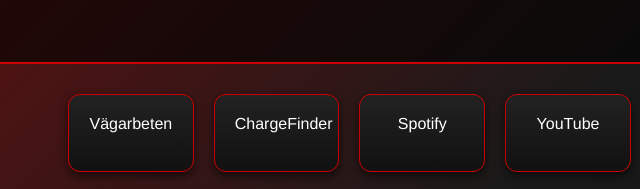
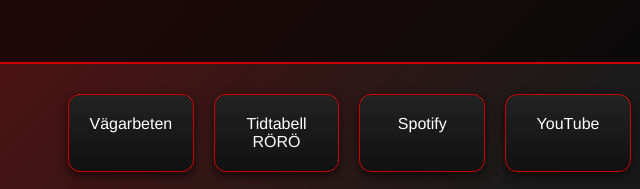
Before and after one commit to skopat/Tesla2, a plain HTML site: page index.html in a window 1280 px wide. Shown: the top 189 px of the page, 72-712 px from the left. Drawn offline with Linux system fonts and the light colour scheme.

Commit message:
Update index.html

```diff
--- a/index.html
+++ b/index.html
@@ -95,7 +95,7 @@
 <div class="container">
     <div class="button-grid">
         <a href="https://www.trafikverket.se/trafikinformation/vag/?map_x=452262.4846&map_y=6402327.1977&map_z=5&map_l=101100000000000" class="btn">Vägarbeten</a>
-        <a href="#" class="btn">ChargeFinder</a>
+        <a href="https://www.trafikverket.se/contentassets/5ff05e77bb514ea8af1ecaf496895324/turlistor-17-juni/ordinarie-turlista---vardag-och-helg.pdf" class="btn">Tidtabell RÖRÖ</a>
         <a href="#" class="btn">Spotify</a>
         <a href="#" class="btn">YouTube</a>
         <a href="https://www.svt.se/text-tv/377" class="btn">SVT TEXT 377</a>
```
